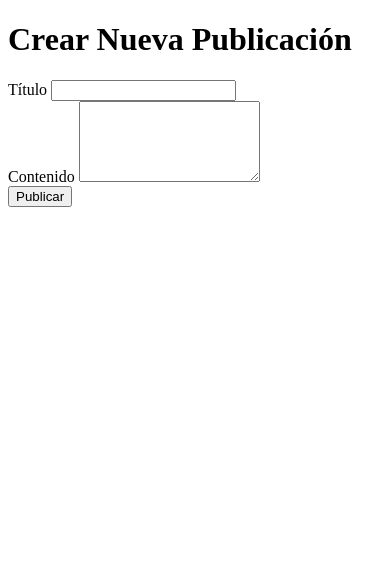
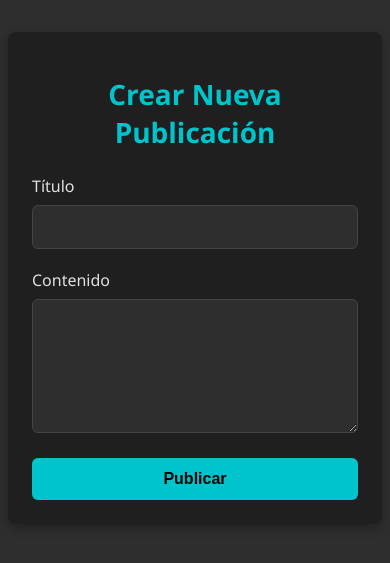
Before and after one commit to EsbanV/Dise-o-de-software, a Flask app: page /publicaciones/nueva in a window 390 px wide. Shown: the top 563 px of the page. Run offline with Flask 3, Linux system fonts and the light colour scheme; the visitor is signed in with stand-in values (Sample User, id 1).

Commit message:
ultimos arreglos

```diff
--- a/Proyecto/rutas/categoria_rutas.py
+++ b/Proyecto/rutas/categoria_rutas.py
@@ -6,7 +6,6 @@ categoria_rutas = Blueprint('categoria_rutas', __name__)
 
 @categoria_rutas.route('/categorias_vista', methods=['GET', 'POST'])
 def crear_categoria_vista():
-
 
     if request.method == 'POST':
         try:
@@ -67,7 +66,7 @@ def actualizar_categoria_vista(categoria_id):
 
 
 
-@categoria_rutas.route('/categorias/eliminar/<int:categoria_id>', methods=['POST'])
+@categoria_rutas.route('/eliminar/<int:categoria_id>', methods=['POST'])
 def eliminar_categoria_vista(categoria_id):
     CategoriaServicio.eliminar_categoria(categoria_id)
     flash('Categoría eliminada.', 'success')
--- a/Proyecto/rutas/index_rutas.py
+++ b/Proyecto/rutas/index_rutas.py
@@ -49,5 +49,6 @@ def home():
         usuario=usuario,
         datos_grafico=datos_grafico,
         datos_grafico_categoria=grafico_gastos_categoria,
-        **resumen
+        **resumen,
+        notificaciones=notificaciones
     )
--- a/Proyecto/rutas/publicacion_rutas.py
+++ b/Proyecto/rutas/publicacion_rutas.py
@@ -71,8 +71,8 @@ def crear_comentario(publicacion_id):
 
     contenido = request.form.get('contenido', '').strip()
     if not contenido:
-        return redirect(url_for('publicacion_rutas.ver_publicacion', publicacion_id=publicacion_id))
+        return redirect(url_for('publicacion_rutas.ver_publicacion', publicacion_id=publicacion_id, _anchor='comments'))
 
     PublicacionService.agregar_comentario(publicacion_id, usuario_id, contenido)
 
-    return redirect(url_for('publicacion_rutas.ver_publicacion', publicacion_id=publicacion_id))
+    return redirect(url_for('publicacion_rutas.ver_publicacion', publicacion_id=publicacion_id, _anchor='comments'))
--- /dev/null
+++ b/Proyecto/static/css/crear_publicacion.css
@@ -0,0 +1,114 @@
+/* ========== Variables de color ========== */
+:root {
+  --bg-dark:       #1f1f1f;
+  --bg-darker:     #2e2e2e;
+  --text-light:    #e0e0e0;
+  --text-muted:    #7f8c8d;
+  --accent:        #00c4cc;
+  --accent-hover:  #00e3ee;
+  --error:         #d9534f;
+}
+
+/* ===== RESET & LAYOUT ===== */
+*,
+*::before,
+*::after {
+  box-sizing: border-box;
+}
+body {
+  margin: 0;
+  padding: 0;
+  background-color: var(--bg-darker);
+  font-family: 'Segoe UI', Tahoma, Geneva, Verdana, sans-serif;
+  color: var(--text-light);
+}
+.page-content {
+  max-width: 900px;
+  margin: 2rem auto;
+  padding: 0 1rem;
+}
+.form-page {
+  display: flex;
+  justify-content: center;
+}
+
+/* ===== FORM CONTAINER ===== */
+.form-container {
+  background-color: var(--bg-dark);
+  padding: 2rem;
+  border-radius: 8px;
+  width: 100%;
+  box-shadow: 0 4px 12px rgba(0, 0, 0, 0.3);
+}
+.form-title {
+  margin-bottom: 1.5rem;
+  font-size: 1.75rem;
+  color: var(--accent);
+  text-align: center;
+}
+
+/* ===== ALERT ERROR ===== */
+.alert-error {
+  background-color: var(--error);
+  color: white;
+  padding: 0.75rem 1rem;
+  border-radius: 6px;
+  margin-bottom: 1rem;
+  text-align: center;
+  font-weight: bold;
+}
+
+/* ===== FORM ELEMENTS ===== */
+.form-group {
+  margin-bottom: 1.25rem;
+}
+.form-group label {
+  display: block;
+  margin-bottom: 0.5rem;
+  font-weight: 500;
+  color: var(--text-light);
+}
+.form-group input,
+.form-group textarea {
+  width: 100%;
+  background-color: var(--bg-darker);
+  border: 1px solid #444;
+  border-radius: 6px;
+  padding: 0.75rem;
+  font-size: 1rem;
+  color: var(--text-light);
+  transition: border-color 0.2s;
+}
+.form-group input:focus,
+.form-group textarea:focus {
+  outline: none;
+  border-color: var(--accent);
+}
+
+/* ===== BUTTON ===== */
+.btn-primary {
+  display: block;
+  width: 100%;
+  background-color: var(--accent);
+  color: black;
+  border: none;
+  padding: 0.75rem;
+  font-size: 1rem;
+  font-weight: 600;
+  border-radius: 6px;
+  cursor: pointer;
+  transition: background-color 0.2s;
+}
+.btn-primary:hover {
+  background-color: var(--accent-hover);
+}
+
+/* ===== RESPONSIVE ===== */
+@media (max-width: 600px) {
+  .page-content {
+    padding: 0 0.5rem;
+  }
+  .form-container {
+    padding: 1.5rem;
+  }
+}
--- a/Proyecto/templates/crear_publicacion.html
+++ b/Proyecto/templates/crear_publicacion.html
@@ -1,15 +1,18 @@
 <!DOCTYPE html>
-<html lang="en">
+<html lang="es">
 <head>
   <meta charset="UTF-8">
-    <meta name="viewport" content="width=device-width, initial-scale=1.0">
-    <title>Document</title>
+  <meta name="viewport" content="width=device-width, initial-scale=1">
+  <title>Crear Nueva Publicación</title>
+  <link rel="stylesheet" href="{{ url_for('static', filename='css/crear_publicacion.css') }}">
 </head>
 <body>
-      <h1>Crear Nueva Publicación</h1>
+  <div class="page-content form-page">
+    <div class="form-container">
+      <h1 class="form-title">Crear Nueva Publicación</h1>
 
       {% if error %}
-    <div class="alert alert-danger">{{ error }}</div>
+        <div class="alert-error">{{ error }}</div>
       {% endif %}
 
       <form action="{{ url_for('publicacion_rutas.crear_publicacion') }}" method="post">
@@ -19,7 +22,6 @@
             type="text"
             id="titulo"
             name="titulo"
-        class="form-control"
             value="{{ request.form.titulo or '' }}"
             required
           >
@@ -30,13 +32,14 @@
           <textarea
             id="contenido"
             name="contenido"
-        class="form-control"
-        rows="5"
+            rows="6"
             required
           >{{ request.form.contenido or '' }}</textarea>
         </div>
 
-    <button type="submit" class="btn btn-primary">Publicar</button>
+        <button type="submit" class="btn-primary">Publicar</button>
       </form>
+    </div>
+  </div>
 </body>
 </html>
```
Also changed, not shown: Proyecto/static/css/comentario.css (+16 -0 lines), Proyecto/static/css/dashboard.css (+81 -0 lines), Proyecto/templates/foro.html (+9 -17 lines), Proyecto/templates/index.html (+24 -1 lines), Proyecto/templates/publicacion_detalle.html (+33 -1 lines), Proyecto/instance/base_datos.db, 1 other file. Lines whose indentation alone changed are shown as unchanged.
